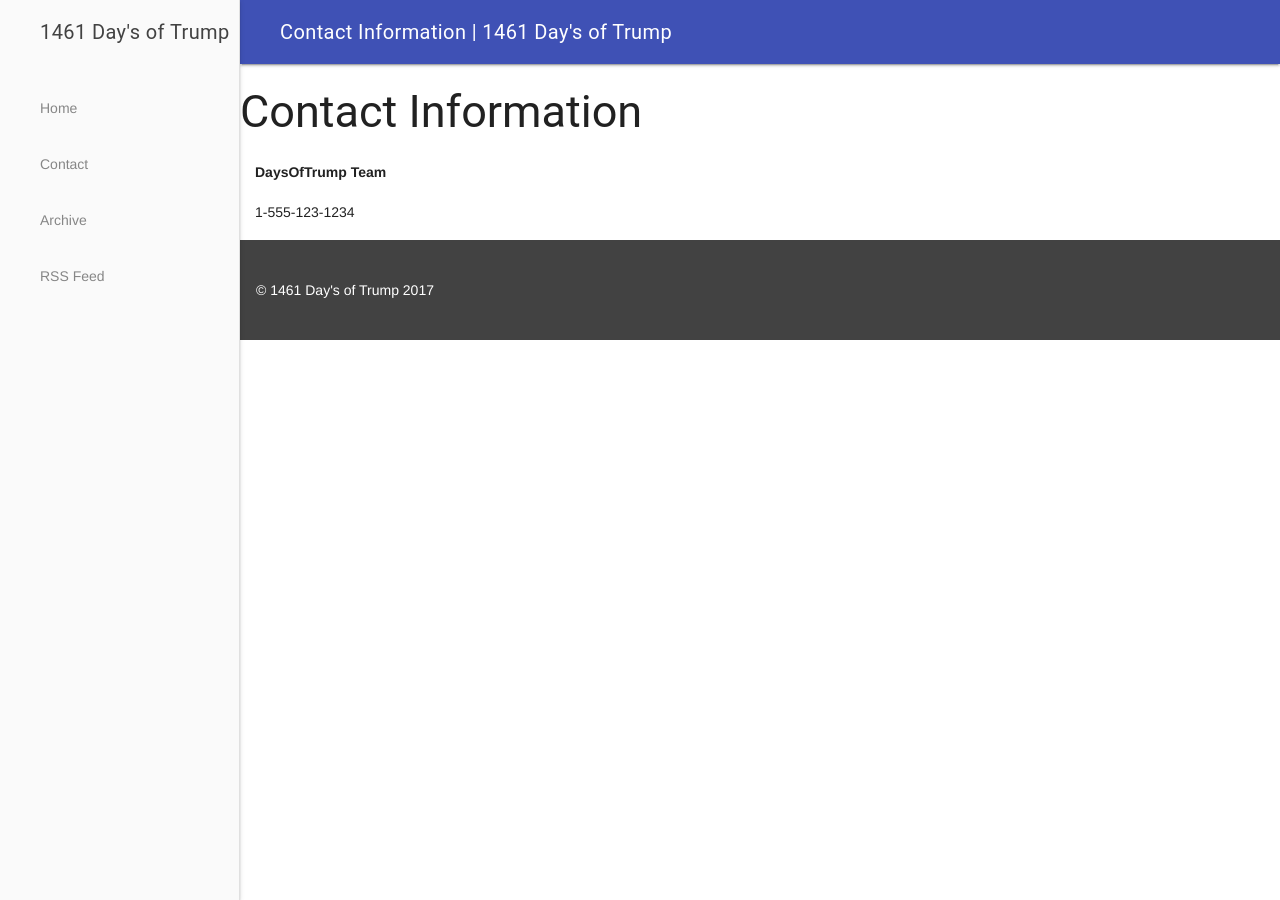
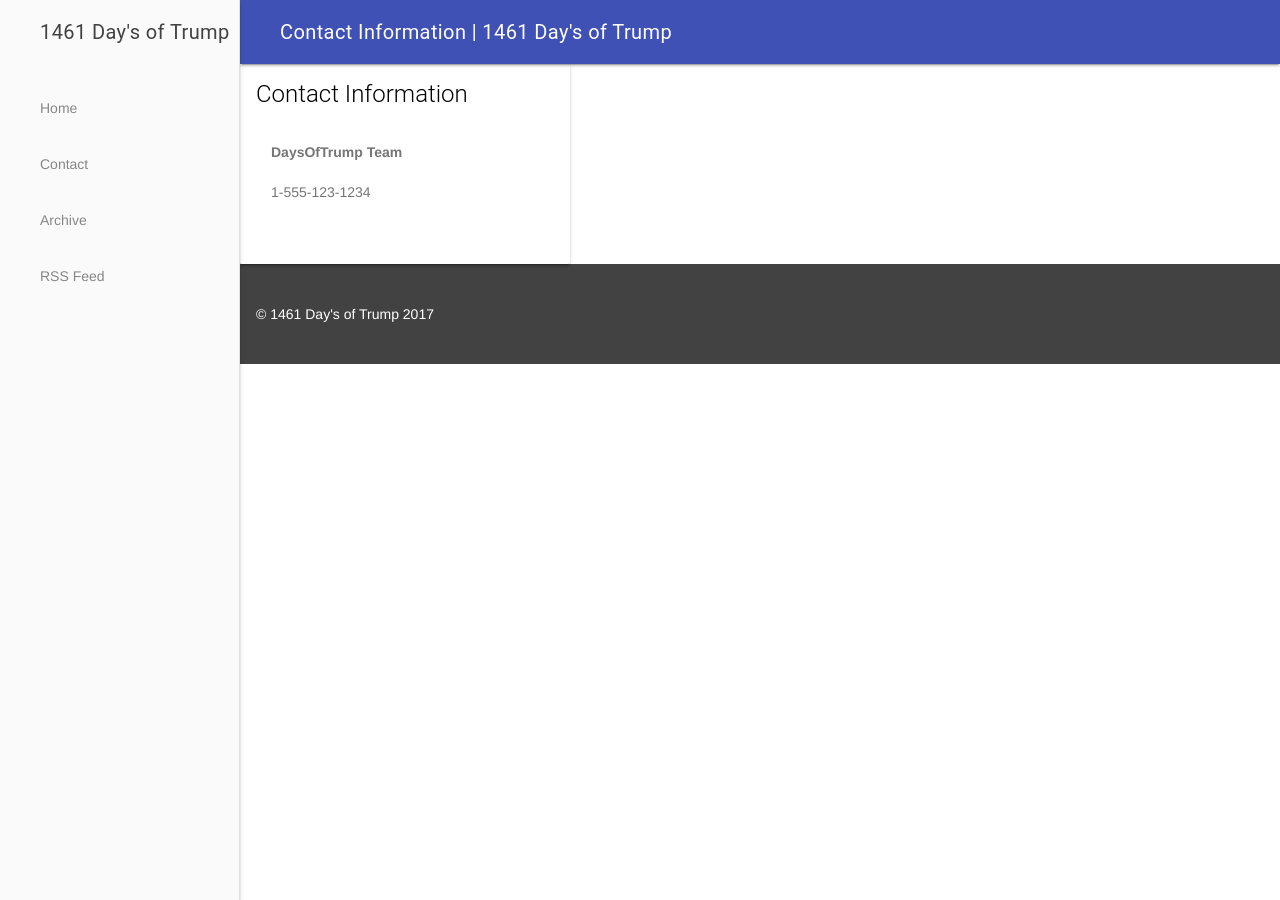
Before and after one commit to DaysOfTrump/DaysOfTrump.github.io, a Jekyll site: the page built from contact.html, in a window 1280 px wide. Built offline with Jekyll 4.4.1, drawn with Linux system fonts in a browser that asks for light colours.

Commit message:
Update page.html

```diff
--- a/_layouts/page.html
+++ b/_layouts/page.html
@@ -2,10 +2,11 @@
 layout: default
 ---
 
-<div class="post">
-
-    <h2>{{ page.title }}</h2>
-
-	<div class="entry">{{ content }}</div>
-
-</div>
+<article class="mdl-card mdl-shadow--2dp">
+	<header class="mdl-card__title">
+		<h2 class="mdl-card__title-text">{{ page.title }}</h2>
+	</header>
+	<div class="mdl-card__supporting-text">
+		{{ content }}
+	</div>
+</article>
```
